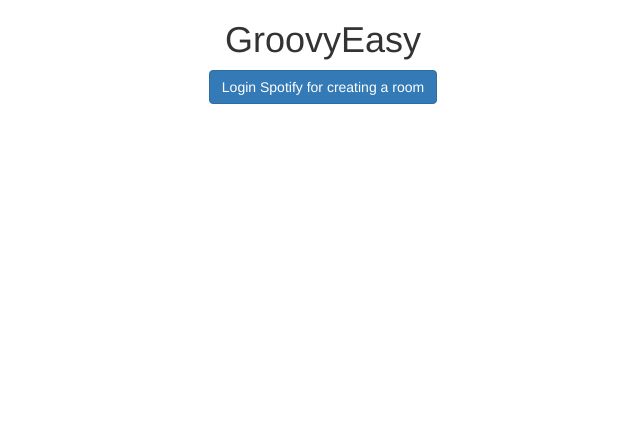
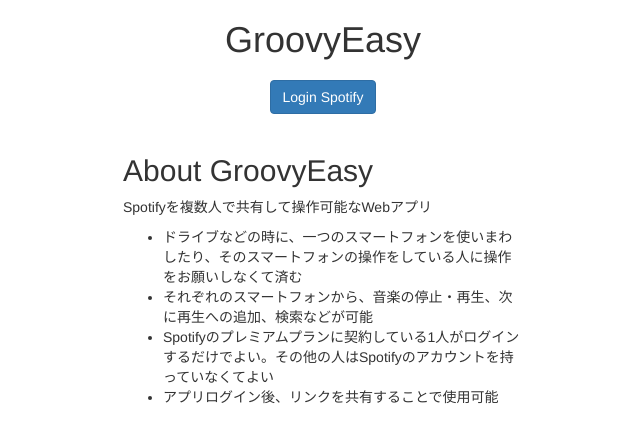
Before and after one commit to oni-97/GroovyEasy, a Flask app: page / in a window 1280 px wide. Shown: the top 443 px of the page, without its empty margins (317-957 px from the left). Run offline with Flask 2, Linux system fonts and the light colour scheme; some libraries are stand-ins or nearby versions.

Commit message:
add app description to index page

```diff
--- a/static/css/index.css
+++ b/static/css/index.css
@@ -1,3 +1,13 @@
 body {
     text-align: center;
 }
+
+#login {
+    margin-top: 20px;
+}
+
+.app_description {
+    width: 400px;
+    margin: 40px auto 20px;
+    text-align: left;
+}
--- a/templates/index.html
+++ b/templates/index.html
@@ -11,7 +11,17 @@
     <div class="container">
         <h1>GroovyEasy</h1>
         <div id="login">
-            <a href="/login" class="btn btn-primary">Login Spotify for creating a room</a>
+            <a href="/login" class="btn btn-primary">Login Spotify</a>
+        </div>
+        <div class="app_description">
+            <h2>About GroovyEasy</h2>
+            <p>Spotifyを複数人で共有して操作可能なWebアプリ</p>
+            <ul>
+                <li>ドライブなどの時に、一つのスマートフォンを使いまわしたり、そのスマートフォンの操作をしている人に操作をお願いしなくて済む</li>
+                <li>それぞれのスマートフォンから、音楽の停止・再生、次に再生への追加、検索などが可能</li>
+                <li>Spotifyのプレミアムプランに契約している1人がログインするだけでよい。その他の人はSpotifyのアカウントを持っていなくてよい</li>
+                <li>アプリログイン後、リンクを共有することで使用可能</li>
+            </ul>
         </div>
     </div>
 </body>
```
